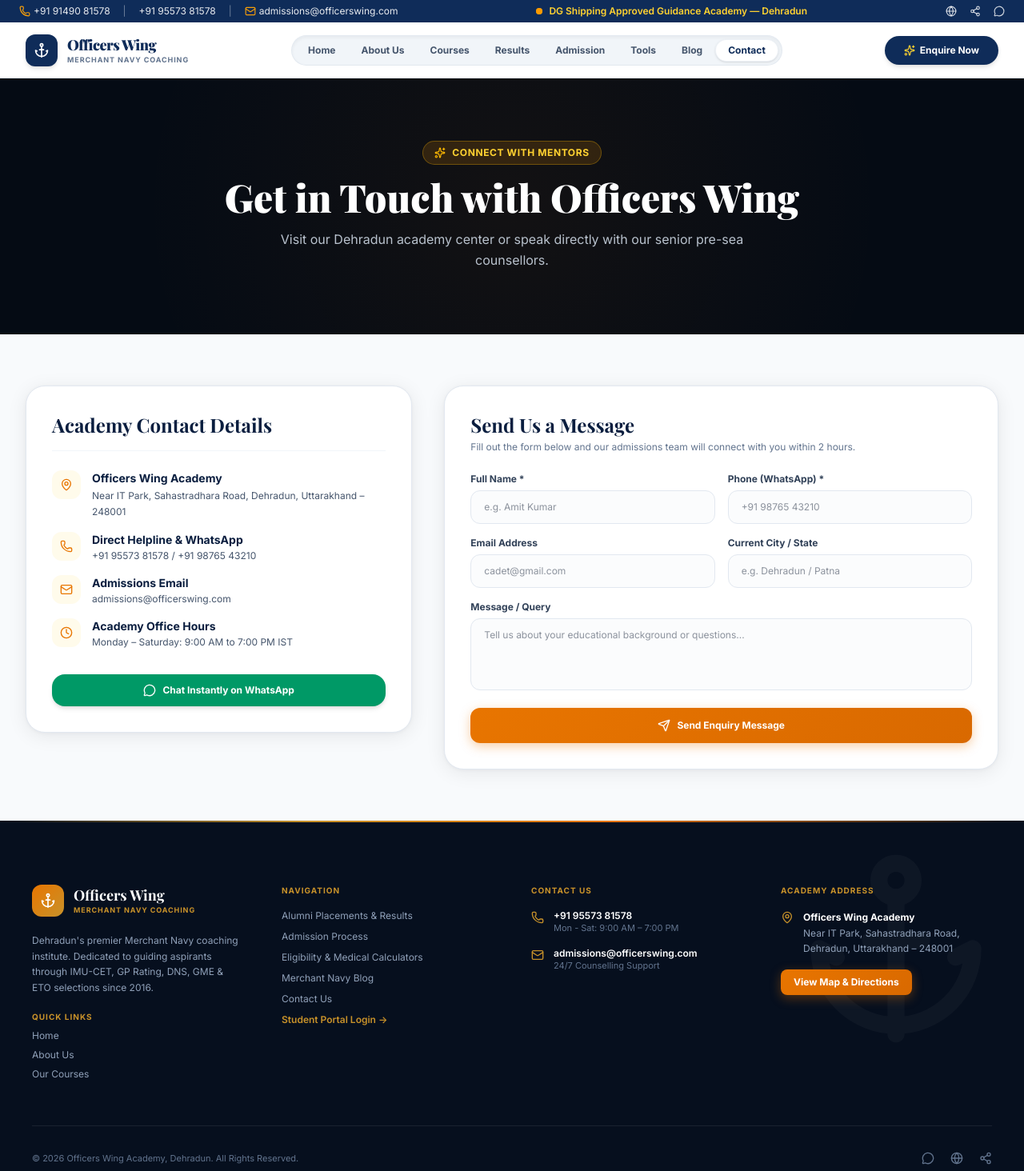
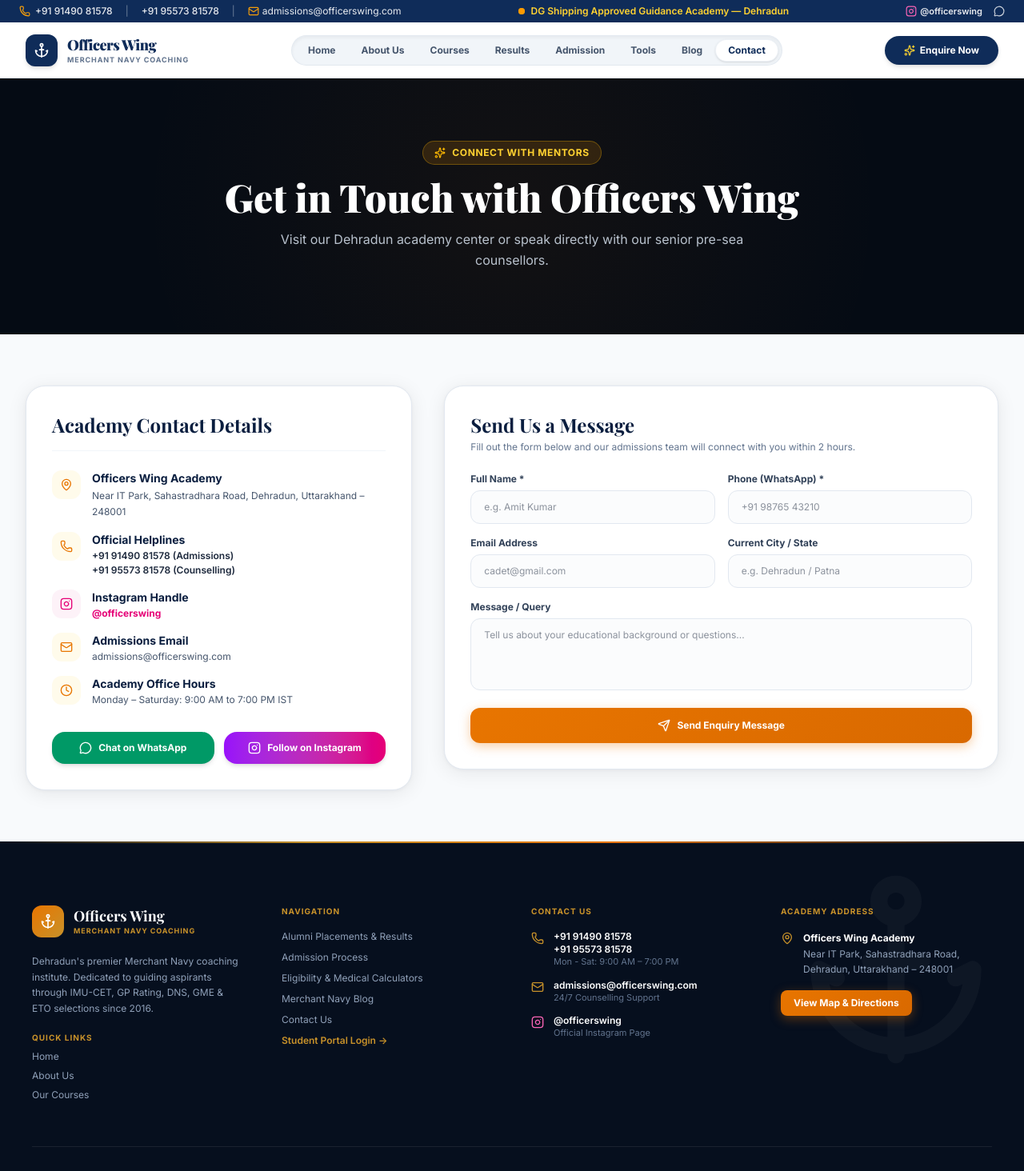
Before and after one commit to Digital-Byte-Solutions/officers-wing, a React (Vite) app in the folder client/: page /contact in a window 1280 px wide. Shown: the top 1464 px of the page at 80% size. Built offline with nearby package versions, Linux system fonts and the light colour scheme; a web font is replaced by a local one.

Commit message:
Remove duplicate IMU-CET poster, add Instagram handle @officerswing, and update phone numbers across website

```diff
--- /dev/null
+++ b/client/src/components/common/InstagramIcon.tsx
@@ -0,0 +1,17 @@
+import React from 'react';
+
+export const InstagramIcon: React.FC<{ className?: string }> = ({ className = 'w-4 h-4' }) => (
+  <svg
+    className={className}
+    viewBox="0 0 24 24"
+    fill="none"
+    stroke="currentColor"
+    strokeWidth="2"
+    strokeLinecap="round"
+    strokeLinejoin="round"
+  >
+    <rect width="20" height="20" x="2" y="2" rx="5" ry="5" />
+    <path d="M16 11.37A4 4 0 1 1 12.63 8 4 4 0 0 1 16 11.37z" />
+    <line x1="17.5" x2="17.51" y1="6.5" y2="6.5" />
+  </svg>
+);
--- a/client/src/components/layout/Footer.tsx
+++ b/client/src/components/layout/Footer.tsx
@@ -1,6 +1,7 @@
 import React from 'react';
 import { Link } from 'react-router-dom';
-import { MapPin, Phone, Mail, Anchor, Globe, Share2, MessageCircle } from 'lucide-react';
+import { MapPin, Phone, Mail, Anchor, Share2, MessageCircle } from 'lucide-react';
+import { InstagramIcon } from '../common/InstagramIcon';
 
 export const Footer: React.FC = () => {
   return (
@@ -84,11 +85,16 @@
           {/* ── Col 3: Contact ── */}
           <div className="space-y-4">
             <h4 className="text-[10px] uppercase tracking-widest text-[#C8922A] font-bold">Contact Us</h4>
-            <ul className="space-y-4 text-xs text-slate-400">
+            <ul className="space-y-3.5 text-xs text-slate-400">
               <li className="flex items-start gap-3">
                 <Phone className="w-4 h-4 text-[#C8922A] shrink-0 mt-0.5" />
                 <div>
-                  <div className="font-semibold text-white">+91 95573 81578</div>
+                  <div className="font-semibold text-white">
+                    <a href="tel:+919149081578" className="hover:text-amber-400 transition-colors">+91 91490 81578</a>
+                  </div>
+                  <div className="font-semibold text-white">
+                    <a href="tel:+919557381578" className="hover:text-amber-400 transition-colors">+91 95573 81578</a>
+                  </div>
                   <div className="text-[11px] text-slate-500">Mon - Sat: 9:00 AM – 7:00 PM</div>
                 </div>
               </li>
@@ -97,6 +103,20 @@
                 <div>
                   <div className="font-semibold text-white">admissions@officerswing.com</div>
                   <div className="text-[11px] text-slate-500">24/7 Counselling Support</div>
+                </div>
+              </li>
+              <li className="flex items-start gap-3">
+                <InstagramIcon className="w-4 h-4 text-pink-400 shrink-0 mt-0.5" />
+                <div>
+                  <a
+                    href="https://instagram.com/officerswing"
+                    target="_blank"
+                    rel="noreferrer"
+                    className="font-semibold text-white hover:text-pink-400 transition-colors"
+                  >
+                    @officerswing
+                  </a>
+                  <div className="text-[11px] text-slate-500">Official Instagram Page</div>
                 </div>
               </li>
             </ul>
@@ -130,13 +150,13 @@
           </div>
           <div className="flex items-center gap-5">
             {[
-              { href: 'https://wa.me/919557381578', Icon: MessageCircle, label: 'WhatsApp' },
-              { href: 'https://instagram.com',      Icon: Globe,         label: 'Instagram' },
-              { href: 'https://facebook.com',       Icon: Share2,        label: 'Facebook' },
+              { href: 'https://wa.me/919149081578', Icon: MessageCircle, label: 'WhatsApp' },
+              { href: 'https://instagram.com/officerswing', Icon: InstagramIcon, label: 'Instagram' },
+              { href: 'https://facebook.com', Icon: Share2, label: 'Facebook' },
             ].map(({ href, Icon, label }) => (
               <a key={label} href={href} target="_blank" rel="noreferrer"
                 title={label}
-                className="text-slate-500 hover:text-[#C8922A] transition-colors duration-200">
+                className="text-slate-400 hover:text-[#C8922A] transition-colors duration-200">
                 <Icon className="w-4 h-4" />
               </a>
             ))}
--- a/client/src/components/layout/Header.tsx
+++ b/client/src/components/layout/Header.tsx
@@ -1,6 +1,7 @@
 import React, { useState, useEffect } from 'react';
 import { Link, useLocation, useNavigate } from 'react-router-dom';
-import { Anchor, Menu, X, Phone, Mail, Globe, Share2, MessageCircle, Sparkles, ChevronRight, Award } from 'lucide-react';
+import { Anchor, Menu, X, Phone, Mail, MessageCircle, Sparkles, ChevronRight, Award } from 'lucide-react';
+import { InstagramIcon } from '../common/InstagramIcon';
 import { motion, AnimatePresence } from 'framer-motion';
 
 interface HeaderProps {
@@ -71,11 +72,11 @@
           <div className="hidden lg:block bg-[#0F2C59] text-white text-xs py-1.5 px-6 border-b border-navy-dark transition-all duration-300">
             <div className="max-w-7xl mx-auto flex justify-between items-center">
               <div className="flex items-center space-x-4">
-                <a href="tel:+919149081578" className="flex items-center gap-1 text-white/90 hover:text-[#F59E0B] transition-colors">
+                <a href="tel:+919149081578" className="flex items-center gap-1.5 text-white/90 hover:text-[#F59E0B] transition-colors font-medium">
                   <Phone className="w-3.5 h-3.5 text-[#F59E0B]" /> +91 91490 81578
                 </a>
                 <span className="text-white/40">|</span>
-                <a href="tel:+919557381578" className="flex items-center gap-1 text-white/90 hover:text-[#F59E0B] transition-colors">
+                <a href="tel:+919557381578" className="flex items-center gap-1.5 text-white/90 hover:text-[#F59E0B] transition-colors font-medium">
                   +91 95573 81578
                 </a>
                 <span className="text-white/40">|</span>
@@ -92,14 +93,18 @@
                 <span>DG Shipping Approved Guidance Academy — Dehradun</span>
               </div>
 
-              <div className="flex items-center space-x-4">
-                <a href="https://facebook.com" target="_blank" rel="noreferrer" className="text-white/80 hover:text-[#F59E0B] transition-colors" title="Facebook">
-                  <Globe className="w-3.5 h-3.5" />
+              <div className="flex items-center space-x-3.5">
+                <a
+                  href="https://instagram.com/officerswing"
+                  target="_blank"
+                  rel="noreferrer"
+                  className="flex items-center gap-1 text-white/90 hover:text-pink-400 transition-colors font-semibold"
+                  title="Follow us on Instagram @officerswing"
+                >
+                  <InstagramIcon className="w-3.5 h-3.5 text-pink-400" />
+                  <span className="text-[11px]">@officerswing</span>
                 </a>
-                <a href="https://twitter.com" target="_blank" rel="noreferrer" className="text-white/80 hover:text-[#F59E0B] transition-colors" title="Twitter">
-                  <Share2 className="w-3.5 h-3.5" />
-                </a>
-                <a href="https://wa.me/919557381578" target="_blank" rel="noreferrer" className="text-white/80 hover:text-emerald-400 transition-colors" title="WhatsApp">
+                <a href="https://wa.me/919149081578" target="_blank" rel="noreferrer" className="text-white/80 hover:text-emerald-400 transition-colors" title="WhatsApp">
                   <MessageCircle className="w-3.5 h-3.5" />
                 </a>
               </div>
@@ -311,14 +316,33 @@
 
                 <div className="grid grid-cols-2 gap-2 text-xs">
                   <a
-                    href="tel:+919557381578"
-                    className="flex items-center justify-center gap-2 py-2.5 px-3 rounded-xl bg-white/05 border border-white/10 text-white font-semibold hover:bg-white/10 transition-colors"
+                    href="tel:+919149081578"
+                    className="flex items-center justify-center gap-1.5 py-2.5 px-2 rounded-xl bg-white/05 border border-white/10 text-white font-semibold hover:bg-white/10 transition-colors"
                   >
                     <Phone className="w-3.5 h-3.5 text-[#E87500]" />
-                    <span>Direct Call</span>
+                    <span>9149081578</span>
                   </a>
                   <a
-                    href="https://wa.me/919557381578"
+                    href="tel:+919557381578"
+                    className="flex items-center justify-center gap-1.5 py-2.5 px-2 rounded-xl bg-white/05 border border-white/10 text-white font-semibold hover:bg-white/10 transition-colors"
+                  >
+                    <Phone className="w-3.5 h-3.5 text-[#E87500]" />
+                    <span>9557381578</span>
+                  </a>
+                </div>
+
+                <div className="grid grid-cols-2 gap-2 text-xs">
+                  <a
+                    href="https://instagram.com/officerswing"
+                    target="_blank"
+                    rel="noreferrer"
+                    className="flex items-center justify-center gap-2 py-2.5 px-3 rounded-xl bg-pink-950/40 border border-pink-500/30 text-pink-300 font-semibold hover:bg-pink-900/40 transition-colors"
+                  >
+                    <InstagramIcon className="w-3.5 h-3.5 text-pink-400" />
+                    <span>@officerswing</span>
+                  </a>
+                  <a
+                    href="https://wa.me/919149081578"
                     target="_blank"
                     rel="noreferrer"
                     className="flex items-center justify-center gap-2 py-2.5 px-3 rounded-xl bg-emerald-950/40 border border-emerald-500/30 text-emerald-300 font-semibold hover:bg-emerald-900/40 transition-colors"
--- a/client/src/pages/ContactPage.tsx
+++ b/client/src/pages/ContactPage.tsx
@@ -1,6 +1,7 @@
 import React, { useState } from 'react';
 import { Footer } from '../components/layout/Footer';
 import { MapPin, Phone, Mail, Clock, Send, CheckCircle2, MessageCircle, Sparkles } from 'lucide-react';
+import { InstagramIcon } from '../components/common/InstagramIcon';
 
 export const ContactPage: React.FC = () => {
   const [submitted, setSubmitted] = useState(false);
@@ -64,8 +65,30 @@
                   <Phone className="w-4 h-4" />
                 </div>
                 <div>
-                  <div className="font-bold text-[#0A1E3F] text-sm">Direct Helpline &amp; WhatsApp</div>
-                  <div className="text-slate-600 mt-0.5">+91 95573 81578 / +91 98765 43210</div>
+                  <div className="font-bold text-[#0A1E3F] text-sm">Official Helplines</div>
+                  <div className="text-slate-600 mt-0.5 flex flex-col gap-0.5">
+                    <a href="tel:+919149081578" className="hover:text-[#E87500] font-semibold text-slate-800">+91 91490 81578 (Admissions)</a>
+                    <a href="tel:+919557381578" className="hover:text-[#E87500] font-semibold text-slate-800">+91 95573 81578 (Counselling)</a>
+                  </div>
+                </div>
+              </div>
+
+              <div className="flex items-start gap-3.5">
+                <div className="w-9 h-9 rounded-xl bg-pink-50 text-pink-600 flex items-center justify-center shrink-0">
+                  <InstagramIcon className="w-4 h-4" />
+                </div>
+                <div>
+                  <div className="font-bold text-[#0A1E3F] text-sm">Instagram Handle</div>
+                  <div className="text-slate-600 mt-0.5">
+                    <a
+                      href="https://instagram.com/officerswing"
+                      target="_blank"
+                      rel="noreferrer"
+                      className="text-pink-600 hover:underline font-bold"
+                    >
+                      @officerswing
+                    </a>
+                  </div>
                 </div>
               </div>
 
@@ -90,16 +113,25 @@
               </div>
             </div>
 
-            {/* Quick WhatsApp Action */}
-            <div className="pt-2">
+            {/* Quick Actions */}
+            <div className="pt-2 grid grid-cols-1 sm:grid-cols-2 gap-3">
               <a
-                href="https://wa.me/919557381578"
+                href="https://wa.me/919149081578"
                 target="_blank"
                 rel="noreferrer"
-                className="w-full flex items-center justify-center gap-2 py-3 rounded-2xl bg-emerald-600 hover:bg-emerald-700 text-white font-bold text-xs transition-colors shadow-md"
+                className="flex items-center justify-center gap-2 py-3 rounded-2xl bg-emerald-600 hover:bg-emerald-700 text-white font-bold text-xs transition-colors shadow-md"
               >
                 <MessageCircle className="w-4 h-4" />
-                <span>Chat Instantly on WhatsApp</span>
+                <span>Chat on WhatsApp</span>
+              </a>
+              <a
+                href="https://instagram.com/officerswing"
+                target="_blank"
+                rel="noreferrer"
+                className="flex items-center justify-center gap-2 py-3 rounded-2xl bg-gradient-to-r from-purple-600 to-pink-600 hover:opacity-90 text-white font-bold text-xs transition-opacity shadow-md"
+              >
+                <InstagramIcon className="w-4 h-4" />
+                <span>Follow on Instagram</span>
               </a>
             </div>
           </div>
--- a/client/src/pages/HomePage.tsx
+++ b/client/src/pages/HomePage.tsx
@@ -61,74 +61,92 @@
                 Upcoming Preparation Batches in Dehradun
               </h2>
               <p className="text-xs sm:text-sm text-slate-300 max-w-xl mx-auto">
-                Seats filling fast for IMU-CET, DNS Foundation &amp; GP Rating Entrance. Call our helpline at <strong className="text-amber-300">9149081578</strong> or <strong className="text-amber-300">9557381578</strong>.
+                Seats filling fast for IMU-CET Foundation &amp; GP Rating Entrance. Call our admissions team or connect on Instagram.
               </p>
+
+              {/* Quick Contact & Instagram Pills */}
+              <div className="flex flex-wrap items-center justify-center gap-3 pt-3">
+                <a
+                  href="tel:+919149081578"
+                  className="inline-flex items-center gap-1.5 px-4 py-2 rounded-xl bg-amber-500/20 border border-amber-400/40 text-amber-300 text-xs font-bold hover:bg-amber-500/30 transition-colors"
+                >
+                  <span>📞 Call: +91 91490 81578</span>
+                </a>
+                <a
+                  href="tel:+919557381578"
+                  className="inline-flex items-center gap-1.5 px-4 py-2 rounded-xl bg-amber-500/20 border border-amber-400/40 text-amber-300 text-xs font-bold hover:bg-amber-500/30 transition-colors"
+                >
+                  <span>📞 Call: +91 95573 81578</span>
+                </a>
+                <a
+                  href="https://instagram.com/officerswing"
+                  target="_blank"
+                  rel="noreferrer"
+                  className="inline-flex items-center gap-1.5 px-4 py-2 rounded-xl bg-pink-500/20 border border-pink-400/40 text-pink-300 text-xs font-bold hover:bg-pink-500/30 transition-colors"
+                >
+                  <span>📸 Instagram: @officerswing</span>
+                </a>
+              </div>
             </div>
 
-            <div className="grid grid-cols-1 md:grid-cols-3 gap-6">
-              {/* Poster 1 */}
-              <div className="rounded-2xl overflow-hidden border border-white/15 bg-white/05 shadow-xl hover:border-amber-400/60 transition-all flex flex-col justify-between">
+            <div className="grid grid-cols-1 md:grid-cols-2 gap-8 max-w-5xl mx-auto">
+              {/* Poster 1: Foundation After 10th for Merchant Navy IMU-CET */}
+              <div className="rounded-3xl overflow-hidden border-2 border-white/15 bg-[#060F1E] shadow-2xl hover:border-amber-400/60 transition-all flex flex-col justify-between">
                 <img
                   src="/images/foundation_course_poster.jpg"
                   alt="Join Foundation After 10th for Merchant Navy IMU-CET"
                   className="w-full h-auto object-cover"
                   loading="lazy"
                 />
-                <div className="p-4 bg-[#060F1E] flex items-center justify-between gap-2 border-t border-white/10">
+                <div className="p-5 bg-[#040810] flex flex-wrap items-center justify-between gap-3 border-t border-white/10">
                   <div>
-                    <div className="text-xs font-bold text-white">Foundation After 10th</div>
-                    <div className="text-[10px] text-amber-300 font-semibold">DNS | BSc | BTech</div>
+                    <div className="text-sm font-bold text-white">Foundation After 10th</div>
+                    <div className="text-xs text-amber-300 font-semibold">DNS | BSc Nautical | BTech Marine</div>
                   </div>
+                  <div className="flex items-center gap-2">
+                    <a
+                      href="tel:+919149081578"
+                      className="bg-white/10 hover:bg-white/20 text-white text-xs font-bold px-3.5 py-2 rounded-xl border border-white/20 transition-colors"
+                    >
+                      Call
+                    </a>
                     <button
                       onClick={onOpenEnquire}
-                    className="bg-[#E87500] hover:bg-[#F09030] text-white text-[11px] font-bold px-3.5 py-1.5 rounded-lg shadow cursor-pointer shrink-0"
+                      className="bg-[#E87500] hover:bg-[#F09030] text-white text-xs font-bold px-4 py-2 rounded-xl shadow cursor-pointer"
                     >
                       Enquire
                     </button>
                   </div>
                 </div>
+              </div>
 
-              {/* Poster 2 */}
-              <div className="rounded-2xl overflow-hidden border border-white/15 bg-white/05 shadow-xl hover:border-amber-400/60 transition-all flex flex-col justify-between">
+              {/* Poster 2: GP Rating New Batch Starting */}
+              <div className="rounded-3xl overflow-hidden border-2 border-white/15 bg-[#060F1E] shadow-2xl hover:border-amber-400/60 transition-all flex flex-col justify-between">
                 <img
                   src="/images/gp_rating_batch.jpg"
                   alt="New Preparation Batch Starting For GP Rating Course"
                   className="w-full h-auto object-cover"
                   loading="lazy"
                 />
-                <div className="p-4 bg-[#060F1E] flex items-center justify-between gap-2 border-t border-white/10">
+                <div className="p-5 bg-[#040810] flex flex-wrap items-center justify-between gap-3 border-t border-white/10">
                   <div>
-                    <div className="text-xs font-bold text-white">GP Rating New Batch</div>
-                    <div className="text-[10px] text-amber-300 font-semibold">NUSI | TS Rahman | SCI</div>
+                    <div className="text-sm font-bold text-white">GP Rating New Batch</div>
+                    <div className="text-xs text-amber-300 font-semibold">Target: NUSI Goa | TS Rahman | SCI</div>
                   </div>
+                  <div className="flex items-center gap-2">
+                    <a
+                      href="tel:+919149081578"
+                      className="bg-white/10 hover:bg-white/20 text-white text-xs font-bold px-3.5 py-2 rounded-xl border border-white/20 transition-colors"
+                    >
+                      Call
+                    </a>
                     <button
                       onClick={onOpenEnquire}
-                    className="bg-[#E87500] hover:bg-[#F09030] text-white text-[11px] font-bold px-3.5 py-1.5 rounded-lg shadow cursor-pointer shrink-0"
+                      className="bg-[#E87500] hover:bg-[#F09030] text-white text-xs font-bold px-4 py-2 rounded-xl shadow cursor-pointer"
                     >
                       Enquire
                     </button>
                   </div>
-              </div>
-
-              {/* Poster 3 */}
-              <div className="rounded-2xl overflow-hidden border border-white/15 bg-white/05 shadow-xl hover:border-amber-400/60 transition-all flex flex-col justify-between">
-                <img
-                  src="/images/foundation_imu_cet.jpg"
-                  alt="Merchant Navy IMU-CET Sponsorship Preparation"
-                  className="w-full h-auto object-cover"
-                  loading="lazy"
-                />
-                <div className="p-4 bg-[#060F1E] flex items-center justify-between gap-2 border-t border-white/10">
-                  <div>
-                    <div className="text-xs font-bold text-white">IMU-CET Sponsorship</div>
-                    <div className="text-[10px] text-amber-300 font-semibold">100% Focus on Selection</div>
-                  </div>
-                  <button
-                    onClick={onOpenEnquire}
-                    className="bg-[#E87500] hover:bg-[#F09030] text-white text-[11px] font-bold px-3.5 py-1.5 rounded-lg shadow cursor-pointer shrink-0"
-                  >
-                    Enquire
-                  </button>
                 </div>
               </div>
             </div>
```
Lines whose indentation alone changed are shown as unchanged.
